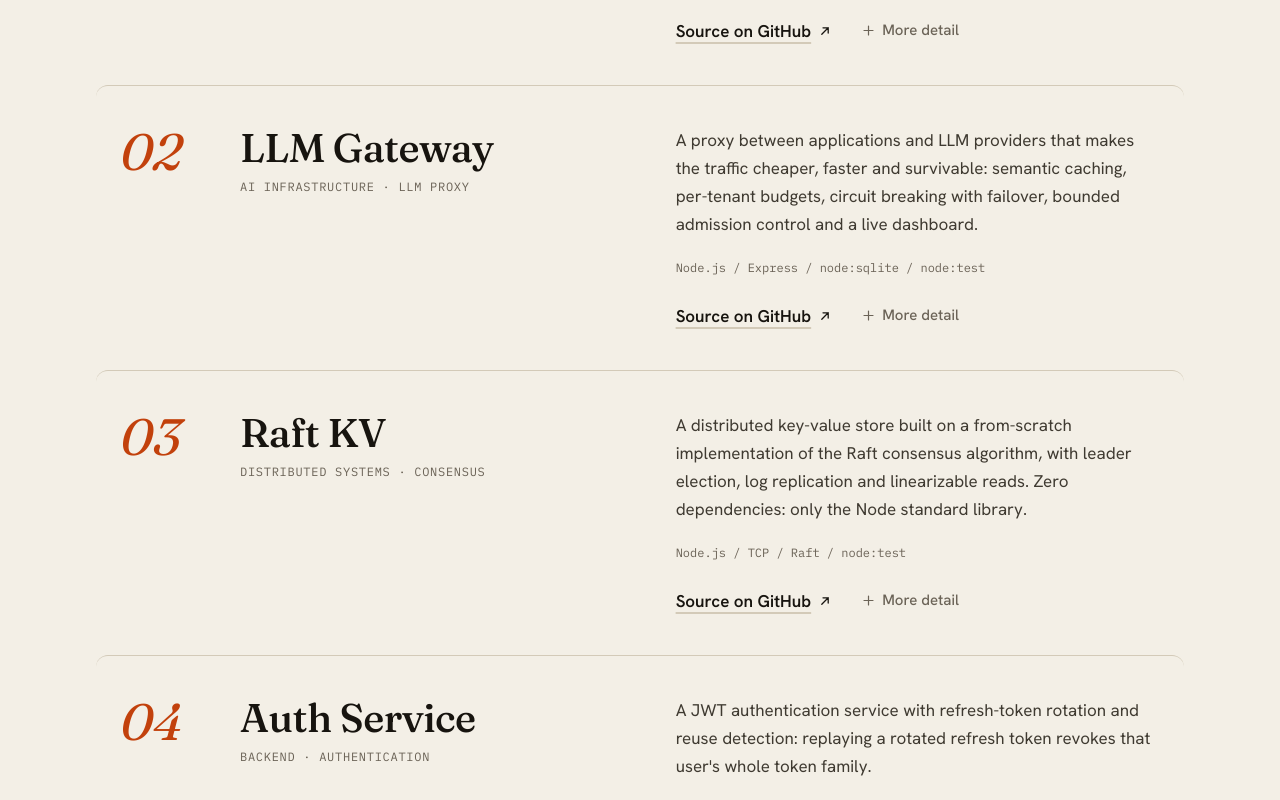
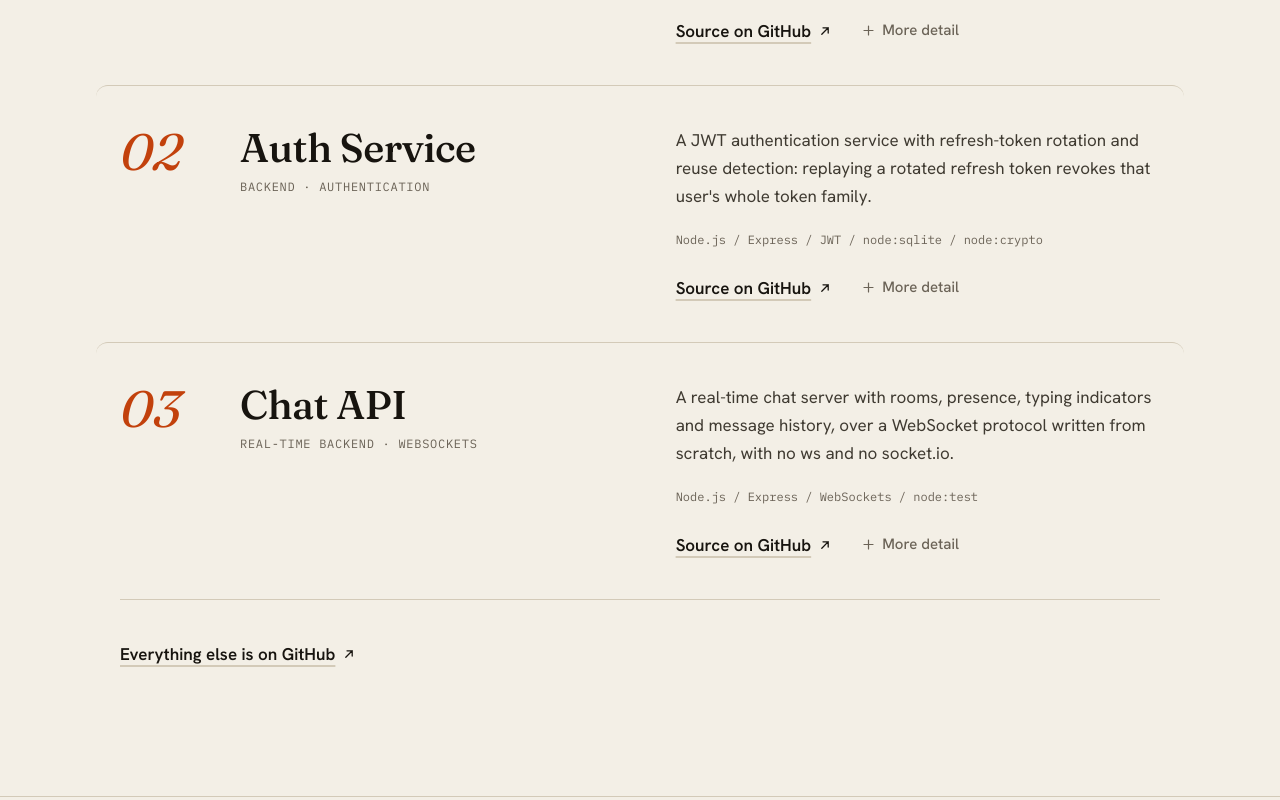
Before and after one commit to pri12ya871/Portfolio, a React (Vite) app: page / in a window 1280 px wide. Shown: the part 3520-4320 px from the top of the page. Built offline with nearby package versions, Linux system fonts and the light colour scheme.

Commit message:
Remove llm-gateway and raft-kv from projects

```diff
--- a/src/components/Projects.jsx
+++ b/src/components/Projects.jsx
@@ -13,24 +13,6 @@ const PROJECTS = [
     details: 'Every rule the LLM extracts must pass four checks against a saved copy of the source: the quote appears word for word, its numbers and limit directions match, and a local NLI model confirms the quote supports the rule. A three-valued rule engine decides from partial answers, asks only the questions that can still change a result, and says "confirm with the office" rather than guess. A Hinglish-aware chat layer runs offline, and 60 tests include property tests over random rule sets.',
     features: ['Verified LLM rule extraction', 'Cited answers', 'Three-valued rule engine', 'Next-question picker', 'Runs without an API key'],
     stack: ['Node.js', 'Claude API', 'transformers.js', 'Zod', 'node:test'],
-  },
-  {
-    title: 'LLM Gateway',
-    kind: 'AI infrastructure · LLM proxy',
-    github: 'https://github.com/pri12ya871/llm-gateway',
-    description: 'A proxy between applications and LLM providers that makes the traffic cheaper, faster and survivable: semantic caching, per-tenant budgets, circuit breaking with failover, bounded admission control and a live dashboard.',
-    details: 'In its own benchmark, the semantic cache cut cost by 83.6% and p50 latency from 319 ms to 25 ms. Under a saturating burst, shedding 57% of requests made the callers who were served 26% faster at p99. Two runtime dependencies, SQLite through node:sqlite, and a deterministic mock provider so it runs with no API keys. 67 tests.',
-    features: ['Semantic cache', 'Per-tenant budgets', 'Circuit breaking & failover', 'Load shedding', 'Live dashboard'],
-    stack: ['Node.js', 'Express', 'node:sqlite', 'node:test'],
-  },
-  {
-    title: 'Raft KV',
-    kind: 'Distributed systems · consensus',
-    github: 'https://github.com/pri12ya871/raft-kv',
-    description: 'A distributed key-value store built on a from-scratch implementation of the Raft consensus algorithm, with leader election, log replication and linearizable reads. Zero dependencies: only the Node standard library.',
-    details: 'Measured on a laptop: replicated, fsynced writes at 5.77 ms p50, linearizable reads at 2.33 ms p50, and a median of 605 ms from kill -9 on the leader to serving writes again. A chaos run that randomly SIGKILLs nodes lost zero acknowledged writes. 18 consensus tests run against a virtual clock and a simulated network.',
-    features: ['Leader election', 'Log replication', 'Linearizable reads', 'Chaos testing', 'Deterministic tests'],
-    stack: ['Node.js', 'TCP', 'Raft', 'node:test'],
   },
   {
     title: 'Auth Service',
@@ -134,7 +116,7 @@ export default function Projects() {
           num="03"
           label="Work"
           title={<>Selected <em>work</em></>}
-          intro="Five projects across AI, distributed systems and backend. Each links straight to its source."
+          intro="Three projects across AI and backend. Each links straight to its source."
         />
 
         <ol className="list-none m-0 p-0" style={{ borderBottom: '1px solid var(--rule)' }}>
```
